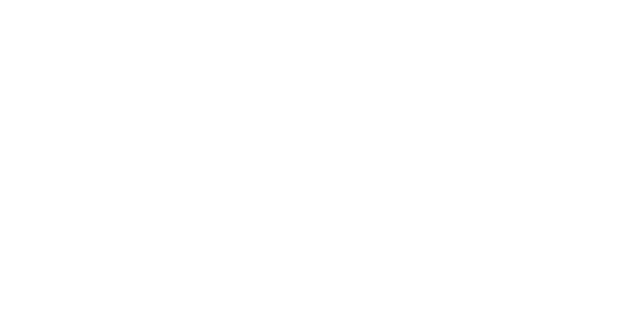
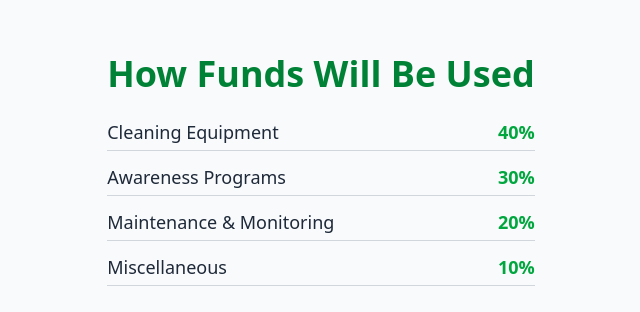
Before and after one commit to abdninesix/test, a React (Vite) app: page / in a window 1280 px wide. Shown: the part 1890-2202 px from the top of the page, without its empty margins (319-959 px from the left). Before the commit the page ends 860 px from the top, so only its background shows below. Built offline with nearby package versions, Linux system fonts and the light colour scheme.

Commit message:
Sections

```diff
--- a/src/App.tsx
+++ b/src/App.tsx
@@ -1,3 +1,5 @@
+import AboutCampaign from "./components/AboutCampaign"
+import FundUsage from "./components/FundUsage"
 import HeroSection from "./components/HeroSection"
 import Navbar from "./components/Navbar"
 
@@ -7,12 +9,12 @@
     <main className="mx-auto px-4 sm:px-0 sm:max-w-xl md:max-w-2xl lg:max-w-4xl xl:max-w-6xl 2xl:max-w-7xl duration-200">
       <Navbar />
       <HeroSection />
-      {/* <AboutCampaign />
+      <AboutCampaign />
       <FundUsage />
-      <GallerySection />
-      <DonationSection />
-      <Testimonials />
-      <ContactSection /> */}
+      {/* <GallerySection /> */}
+      {/* <DonationSection /> */}
+      {/* <Testimonials /> */}
+      {/* <ContactSection /> */}
     </main>
   )
 }
--- a/src/components/FundUsage.tsx
+++ b/src/components/FundUsage.tsx
@@ -2,21 +2,31 @@
   const breakdown = [
     { label: "Cleaning Equipment", percent: 40 },
     { label: "Awareness Programs", percent: 30 },
-    { label: "Maintenance", percent: 20 },
+    { label: "Maintenance & Monitoring", percent: 20 },
     { label: "Miscellaneous", percent: 10 },
   ];
 
   return (
-    <section>
-      <h2 className="text-3xl font-semibold">How Funds Will Be Used</h2>
-      <ul>
-        {breakdown.map((item) => (
-          <li key={item.label} className="flex justify-between">
-            <span>{item.label}</span>
-            <span>{item.percent}%</span>
-          </li>
-        ))}
-      </ul>
+    <section id="usage" className="min-h-screen flex items-center justify-center bg-gray-50">
+      <div className="max-w-2xl mx-auto text-center">
+        <h2 className="text-3xl sm:text-4xl font-bold mb-6 text-green-700">
+          How Funds Will Be Used
+        </h2>
+
+        <ul className="space-y-3 text-lg">
+          {breakdown.map((item) => (
+            <li
+              key={item.label}
+              className="flex justify-between border-b border-gray-300 pb-1 text-gray-800"
+            >
+              <span>{item.label}</span>
+              <span className="font-semibold text-green-600">
+                {item.percent}%
+              </span>
+            </li>
+          ))}
+        </ul>
+      </div>
     </section>
   );
 };
--- a/src/components/Navbar.tsx
+++ b/src/components/Navbar.tsx
@@ -47,7 +47,7 @@
             </div>
 
             {/* Desktop Menu */}
-            <ul className="hidden md:flex gap-6 font-medium text-sm">
+            <ul className="hidden lg:flex gap-6 font-medium text-sm">
                 {sections.map((section) => (
                     <li key={section.id}>
                         <button
@@ -63,7 +63,7 @@
 
             {/* Mobile Toggle */}
             <button
-                className="md:hidden text-gray-700 text-2xl"
+                className="lg:hidden text-gray-700 text-2xl"
                 onClick={() => setMenuOpen((prev) => !prev)}
                 aria-label="Toggle menu"
             >
```
